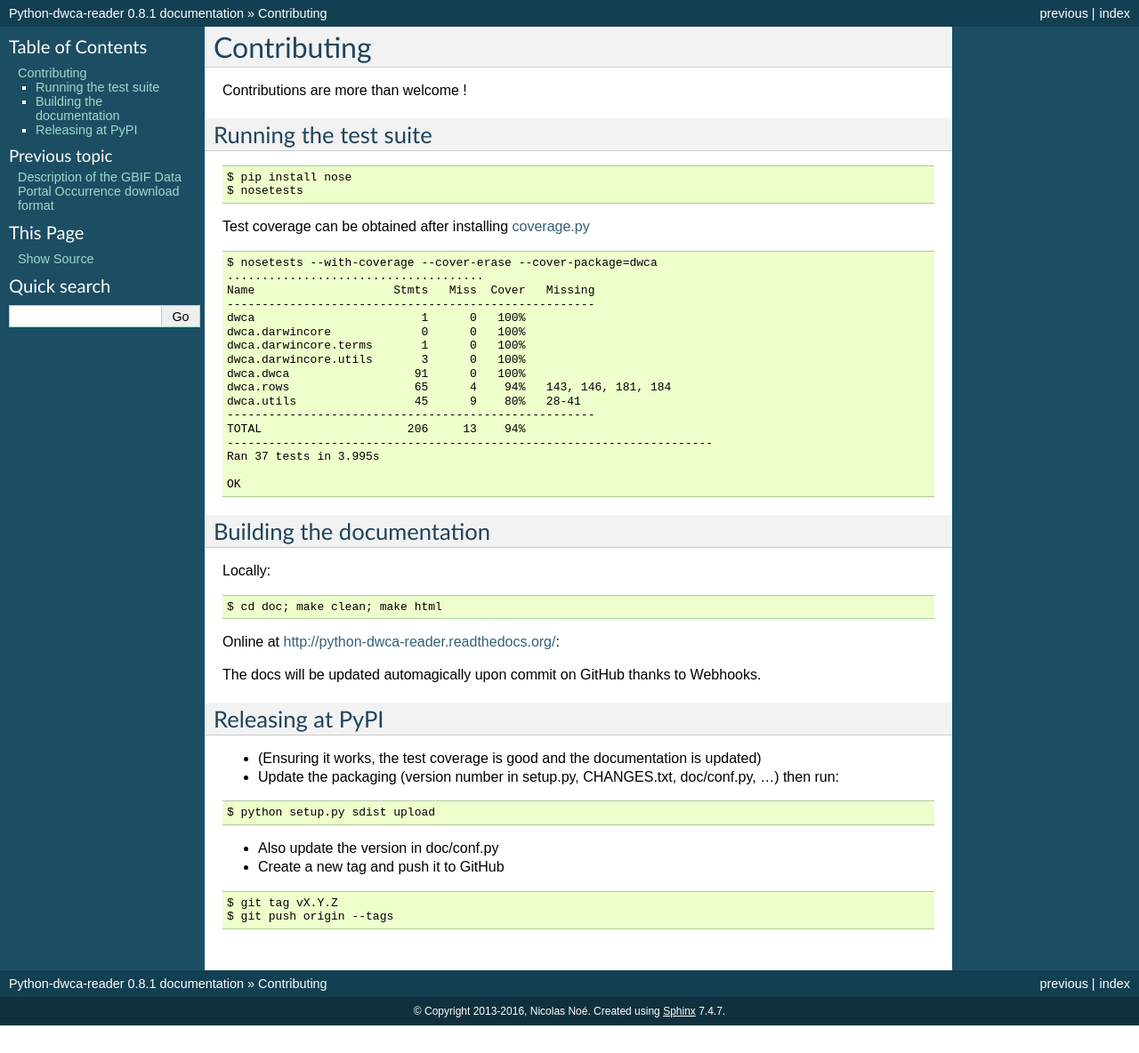
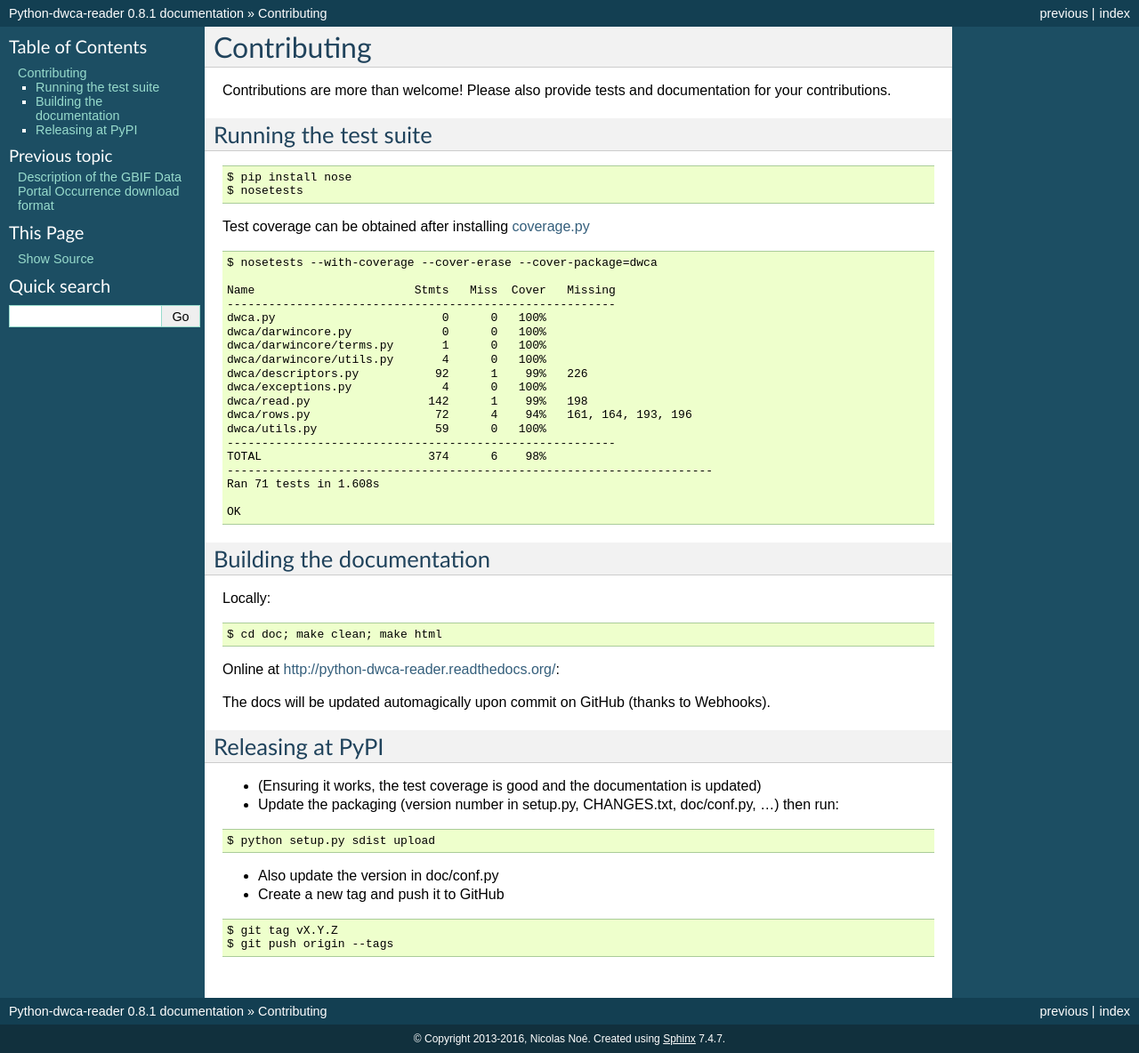
Before and after one commit to BelgianBiodiversityPlatform/python-dwca-reader, a Sphinx documentation site: the page built from doc/contributing.rst, in a window 1280 px wide. Shown: the whole page at 89% size. Built offline with Sphinx 7.4.7, drawn with Linux system fonts in a browser that asks for light colours; before the commit the page ends 1153 px from its top, so only the background shows below that.

Commit message:
Doc & style fixes.

```diff
--- a/doc/contributing.rst
+++ b/doc/contributing.rst
@@ -1,7 +1,7 @@
 Contributing
 ============
 
-Contributions are more than welcome !
+Contributions are more than welcome! Please also provide tests and documentation for your contributions.
 
 Running the test suite
 ----------------------
@@ -16,20 +16,22 @@ Test coverage can be obtained after installing `coverage.py`_
 ::
 
     $ nosetests --with-coverage --cover-erase --cover-package=dwca
-    .....................................
-    Name                    Stmts   Miss  Cover   Missing
-    -----------------------------------------------------
-    dwca                        1      0   100%
-    dwca.darwincore             0      0   100%
-    dwca.darwincore.terms       1      0   100%
-    dwca.darwincore.utils       3      0   100%
-    dwca.dwca                  91      0   100%
-    dwca.rows                  65      4    94%   143, 146, 181, 184
-    dwca.utils                 45      9    80%   28-41
-    -----------------------------------------------------
-    TOTAL                     206     13    94%
+
+    Name                       Stmts   Miss  Cover   Missing
+    --------------------------------------------------------
+    dwca.py                        0      0   100%
+    dwca/darwincore.py             0      0   100%
+    dwca/darwincore/terms.py       1      0   100%
+    dwca/darwincore/utils.py       4      0   100%
+    dwca/descriptors.py           92      1    99%   226
+    dwca/exceptions.py             4      0   100%
+    dwca/read.py                 142      1    99%   198
+    dwca/rows.py                  72      4    94%   161, 164, 193, 196
+    dwca/utils.py                 59      0   100%
+    --------------------------------------------------------
+    TOTAL                        374      6    98%
     ----------------------------------------------------------------------
-    Ran 37 tests in 3.995s
+    Ran 71 tests in 1.608s
 
     OK
 
@@ -44,7 +46,7 @@ Locally:
 
 Online at http://python-dwca-reader.readthedocs.org/:
 
-The docs will be updated automagically upon commit on GitHub thanks to Webhooks.
+The docs will be updated automagically upon commit on GitHub (thanks to Webhooks).
 
 
 Releasing at PyPI
```
Also changed, not shown: 3 other files.
